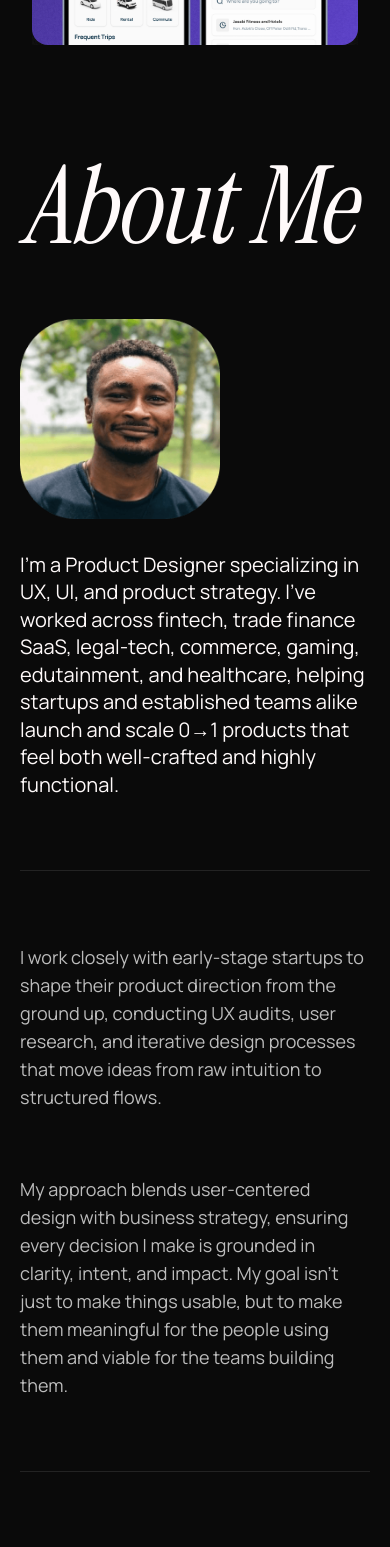
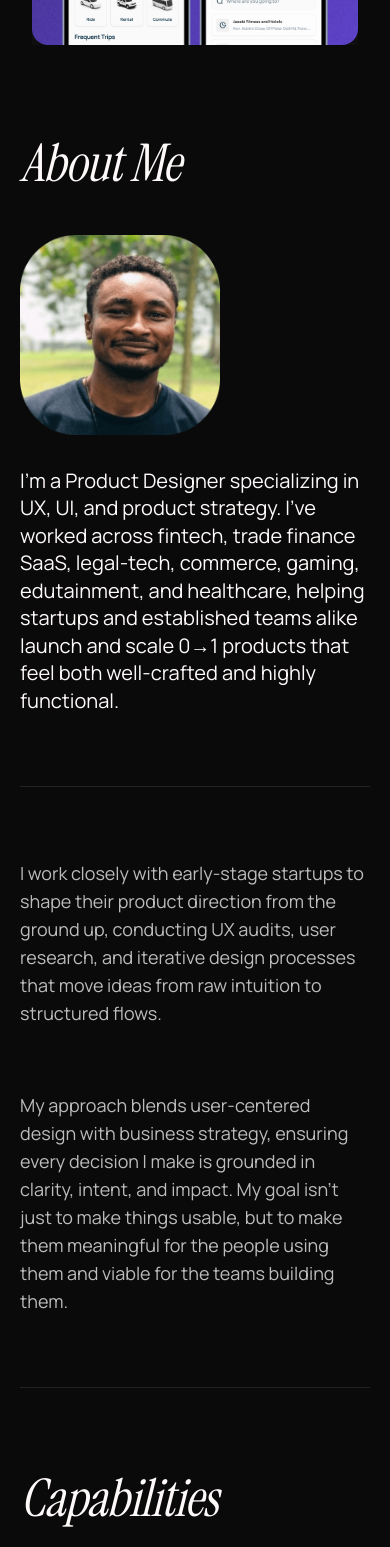
Before and after one commit to altBeck/port25, a Next.js app: page / in a window 390 px wide. Shown: the part 2700-4247 px from the top of the page. Built offline with nearby package versions, Linux system fonts and the light colour scheme.

Commit message:
update-font

```diff
--- a/src/app/components/About.tsx
+++ b/src/app/components/About.tsx
@@ -8,7 +8,13 @@ const About = () => {
       <div className="flex flex-col md:flex-row md:items-start md:justify-between">
         {/* Left: Text */}
         <div className="flex-1">
-          <h1 className="mb-8 italic text-[#FFFAFA]">About Me</h1>
+        <h1 className="mb-8 text-[3.25rem] md:hidden italic text-[#FFFAFA]">
+          About Me
+        </h1>
+
+        <h1 className="mb-12 md:block hidden md:mb-16 italic text-[#FFFAFA]">
+          About Me
+        </h1>
 
           <Image
             src="/assets/images/profile.png"
--- a/src/app/components/Capabilities.tsx
+++ b/src/app/components/Capabilities.tsx
@@ -58,7 +58,11 @@ const Capabilities = () => {
 
   return (
     <div className="flex flex-col gap-6" ref={containerRef}>
-      <h1 className="mb-4 italic text-4xl md:text-5xl text-[#FFFAFA]">
+      <h1 className="mb-8 text-[3.25rem] md:hidden italic text-[#FFFAFA]">
+        Capabilities
+      </h1>
+
+      <h1 className="mb-12 md:block hidden md:mb-16 italic text-[#FFFAFA]">
         Capabilities
       </h1>
 
```
